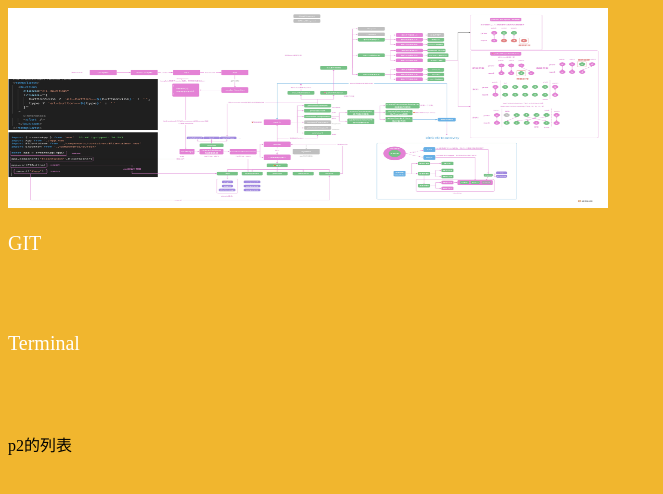
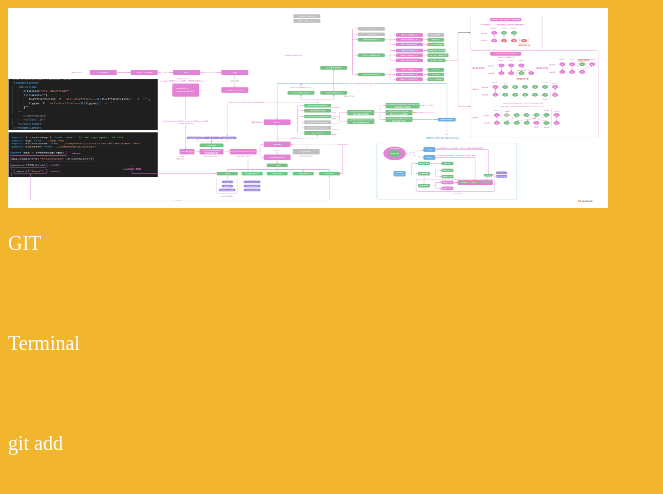
Before and after one commit to 1220x/git_learnig, a plain HTML site: page index.html in a window 1280 px wide. Both pictures are taken after a click on the element "Terminal". Shown: the whole page, without its empty margins (0-663 px from the left). Drawn offline with Linux system fonts and the light colour scheme.

Commit message:
index.html 添加命令

```diff
--- a/index.html
+++ b/index.html
@@ -19,7 +19,7 @@
             </div>
             <p>Terminal</p>
             <div class="p2" id="p_2" style="display: none">
-                p2的列表
+                <p>git add</p>
             </div>
         </div>
     </div>
```
